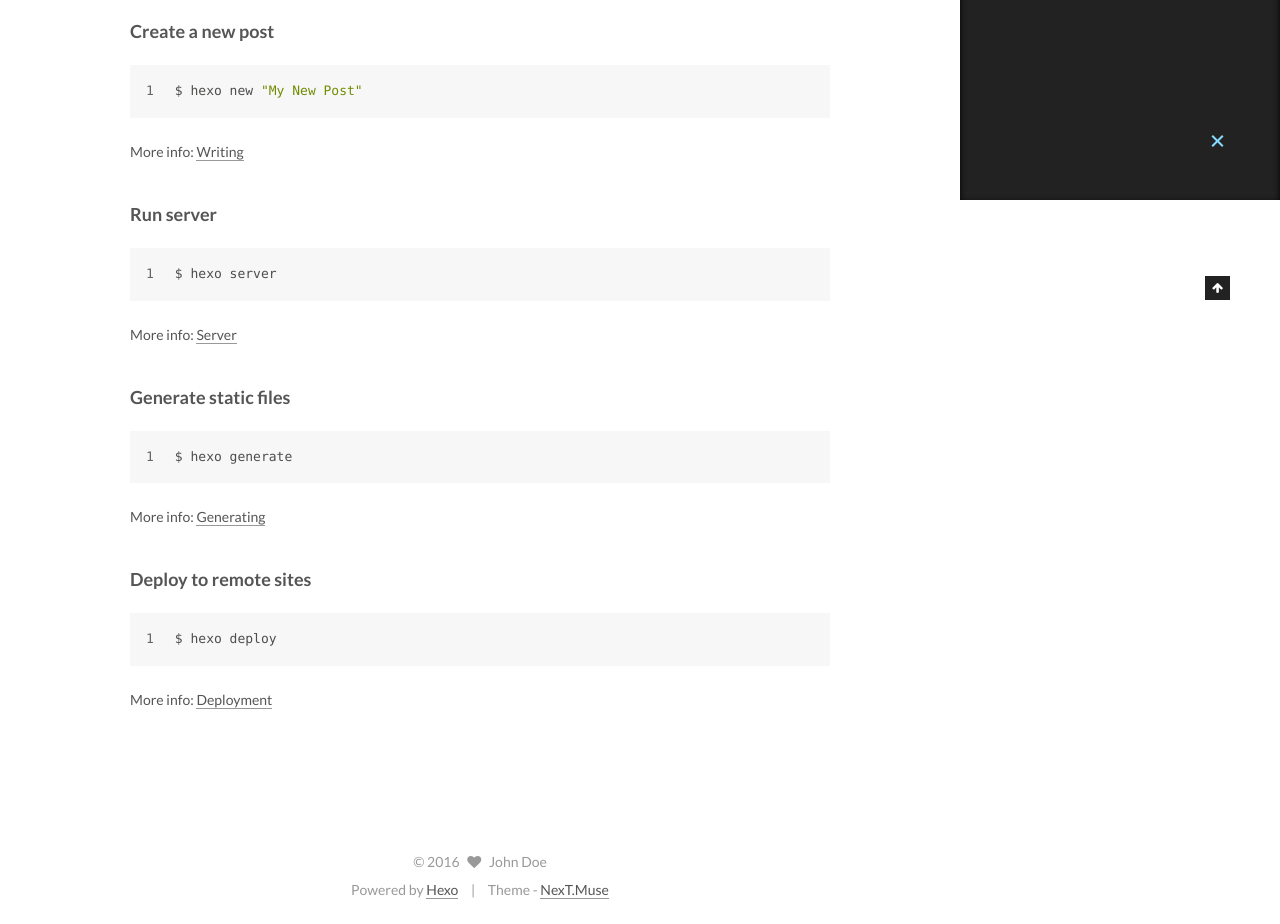
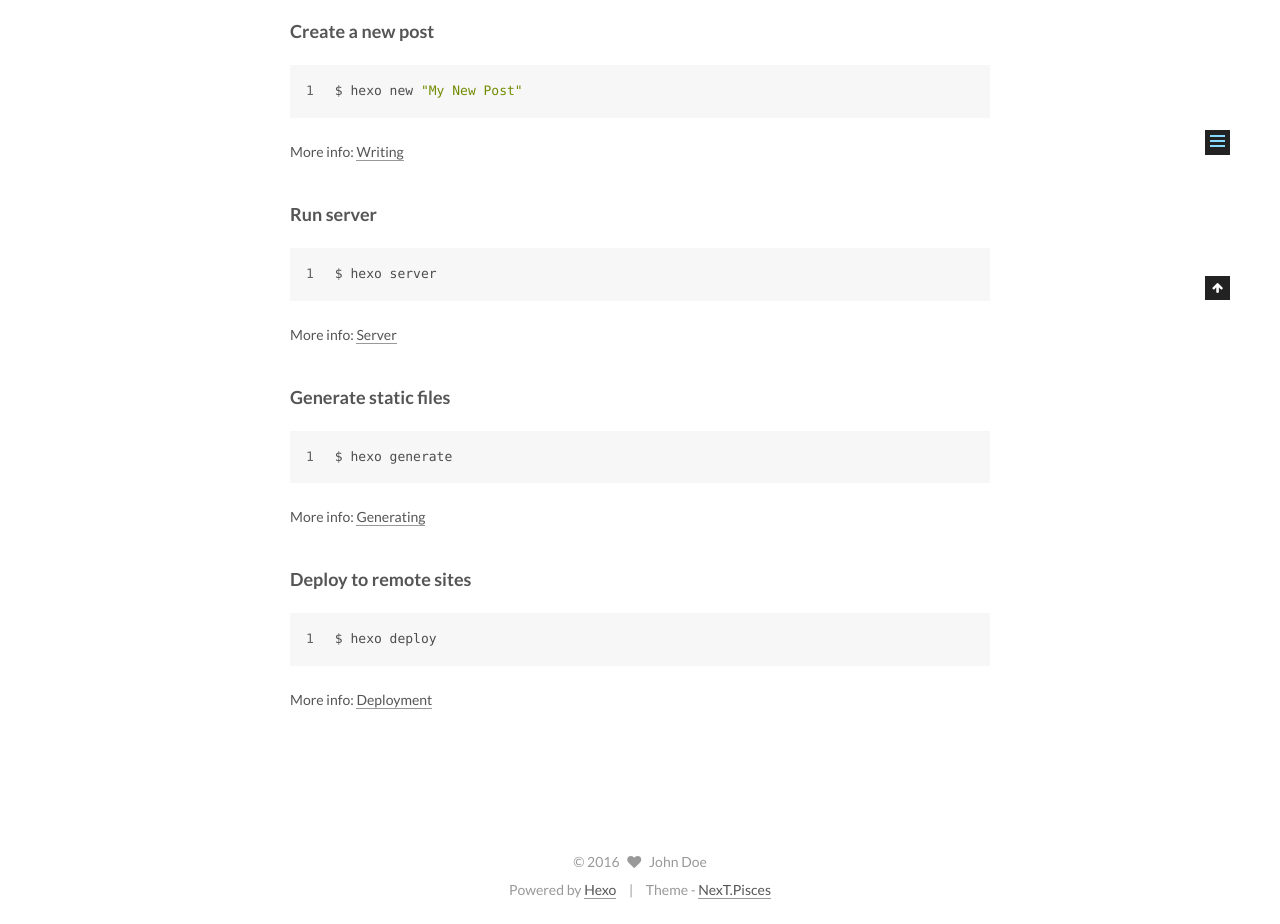
Before and after one commit to lylayon/lylayon.github.io, a plain HTML site: page 2016/03/18/hello-world/index.html in a window 1280 px wide. Shown: the part 600-1524 px from the top of the page. Drawn offline with Linux system fonts and the light colour scheme.

Commit message:
Site updated: 2016-03-18 18:29:00

```diff
--- a/2016/03/18/hello-world/index.html
+++ b/2016/03/18/hello-world/index.html
@@ -5,7 +5,7 @@
 
 
 
-<html class="theme-next muse use-motion">
+<html class="theme-next pisces use-motion">
 <head>
   <meta charset="UTF-8"/>
 <meta http-equiv="X-UA-Compatible" content="IE=edge,chrome=1" />
@@ -76,7 +76,7 @@ Quick">
 <script type="text/javascript" id="hexo.configuration">
   var NexT = window.NexT || {};
   var CONFIG = {
-    scheme: 'Muse',
+    scheme: 'Pisces',
     sidebar: {"position":"left","display":"post"},
     fancybox: true,
     motion: true,
@@ -405,7 +405,7 @@ Quick">
 <div class="theme-info">
   Theme -
   <a class="theme-link" href="https://github.com/iissnan/hexo-theme-next">
-    NexT.Muse
+    NexT.Pisces
   </a>
 </div>
 
@@ -456,6 +456,13 @@ Quick">
 
 
 
+
+
+
+
+  <script type="text/javascript" src="/js/src/affix.js?v=0.5.0"></script>
+
+  <script type="text/javascript" src="/js/src/schemes/pisces.js?v=0.5.0"></script>
 
 
 
```
Also changed, not shown: archives/2016/03/index.html (+10 -3 lines), archives/2016/index.html (+10 -3 lines), archives/index.html (+10 -3 lines), index.html (+10 -3 lines).
